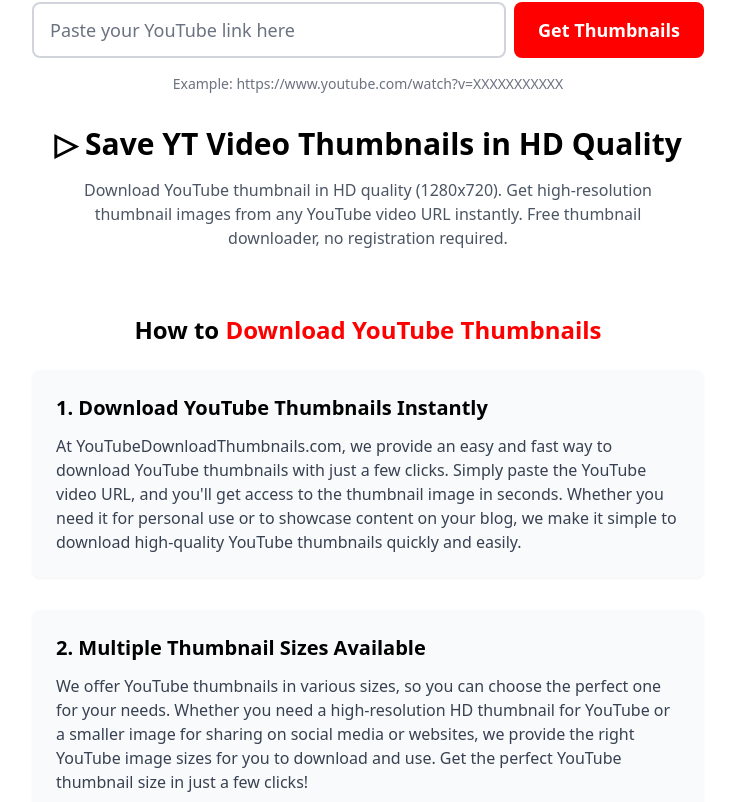
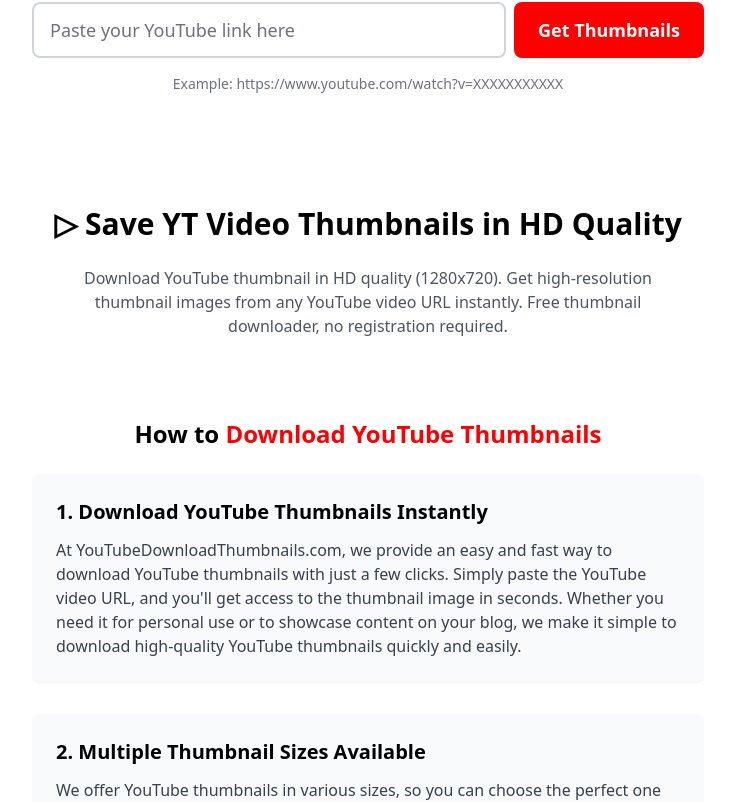
Before and after one commit to Mamdouhreda/YouTubeThumbnails, a Next.js app: page / in a window 1280 px wide. Shown: the part 258-1060 px from the top of the page, without its empty margins (272-1007 px from the left). Built offline with nearby package versions, Linux system fonts and the light colour scheme.

Commit message:
improving the user experince

```diff
--- a/src/app/page.js
+++ b/src/app/page.js
@@ -255,11 +255,11 @@
           </form>
         </section>
 
-        <div className="mt-8 mb-8 text-center">
-          <h2 className="text-xl sm:text-2xl md:text-3xl font-semibold text-center mb-4">
+        <div className="mt-28 mb-20 text-center">
+          <h2 className="text-xl sm:text-2xl md:text-3xl font-semibold text-center mb-6">
             ▷ Save YT Video Thumbnails in HD Quality
           </h2>
-          <p className="text-sm sm:text-base text-center text-gray-600 mb-4 max-w-xl mx-auto">
+          <p className="text-sm sm:text-base text-center text-gray-600 mb-8 max-w-xl mx-auto">
             Download YouTube thumbnail in HD quality (1280x720). Get
             high-resolution thumbnail images from any YouTube video URL
             instantly. Free thumbnail downloader, no registration required.
@@ -339,7 +339,7 @@
           </section>
         )}
 
-        <section className="mt-16 mb-8">
+        <section className="mt-10 mb-8">
           <h2 className="text-2xl font-bold text-center mb-6">
             How to{" "}
             <span className="text-[#FF0000]">Download YouTube Thumbnails</span>
```
